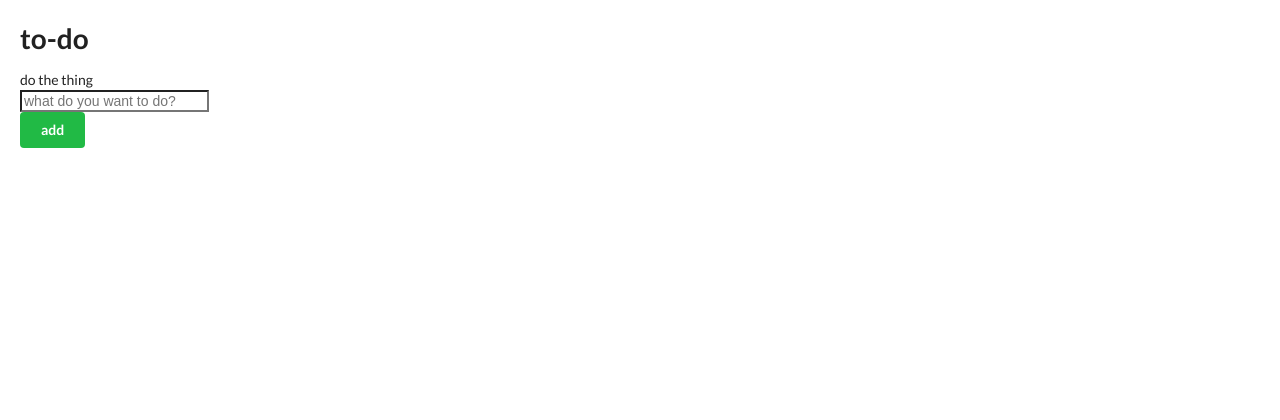
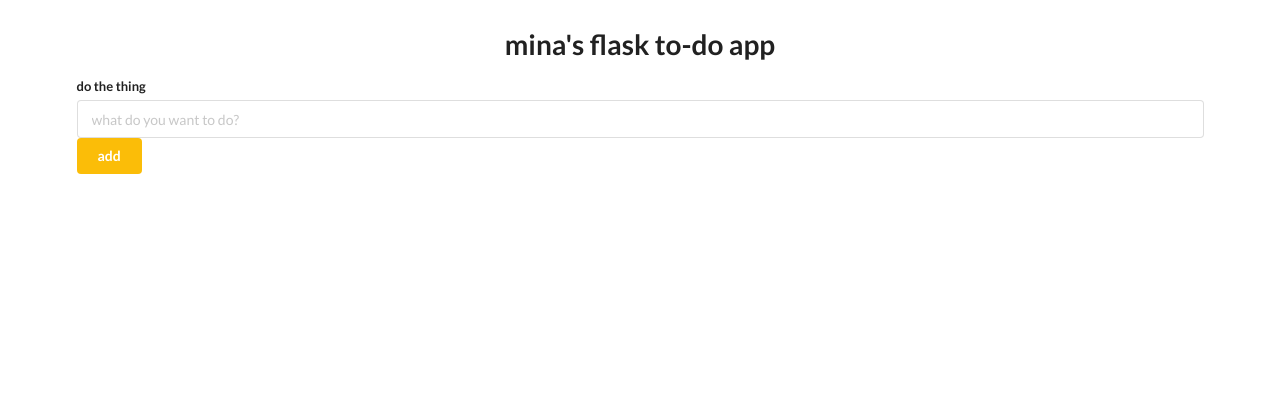
Before and after one commit to minalike/todo, a Flask app: page / in a window 1280 px wide. Shown: the top 420 px of the page. Before the commit the page ends 148 px from the top, so only its background shows below. Run offline with Flask 2, Linux system fonts and the light colour scheme; data that the repository does not hold is empty.

Commit message:
:lipstick: Update base template

```diff
--- a/app.py
+++ b/app.py
@@ -15,7 +15,7 @@ class Todo(db.Model):
 
 @app.route("/")
 def index():
-    # show all todos
+    """Show all to-do items."""
     todo_list =Todo.query.all()
     return render_template("base.html", todo_list=todo_list)
 
--- a/templates/base.html
+++ b/templates/base.html
@@ -11,37 +11,36 @@
 
 </head>
 <body style="margin: 20px">
+    <div class="ui container"  style="margin-top: 30px;" >
+    <h1 class="ui center aligned header">mina's flask to-do app</h1>
 
-    <h1>to-do</h1>
-
-    <form action="/add" method="POST">
-        <div>
+    <form class="ui form" action="/add" method="POST">
+        <div class="field">
             <label for="title">do the thing</label>
-            <br />
-            <input type="text" name="title" placeholder="what do you want to do?">
-            <br />
-            <button class="green ui button" type="submit">add</button>
+            <input width="50px" type="text" name="title" placeholder="what do you want to do?">
+            <button class="ui yellow button" type="submit">add</button>
         </div>
 
     </form>
 
     {% for todo in todo_list %}
     <div class="ui segment">
-        <p class="ui big header">{{ todo.id }}: {{ todo.title}}
-            <br />
-                {% if not todo.complete %}
-                    <span>not complete</span>
-                {% else %}
-                    <span>complete</span>
-                {% endif %}
 
         <p>
-            <a class="ui blue button" href="/update/{{ todo.id }}">update</a>
-            <a class="ui red button" href="/delete/{{ todo.id }}">delete</a>
+            {{ todo.id }}: {{ todo.title}}
+            {% if not todo.complete %}
+                <span class="ui gray label">not complete</span>
+            {% else %}
+                <span class="ui green label">complete</span>
+            {% endif %}
         </p>
-        </p>
+
+        <a class="ui blue button" href="/update/{{ todo.id }}">update</a>
+        <a class="ui red button" href="/delete/{{ todo.id }}">delete</a>
+
     </div>
     {% endfor %}
+    </div>
 
 </body>
 </html>
```
